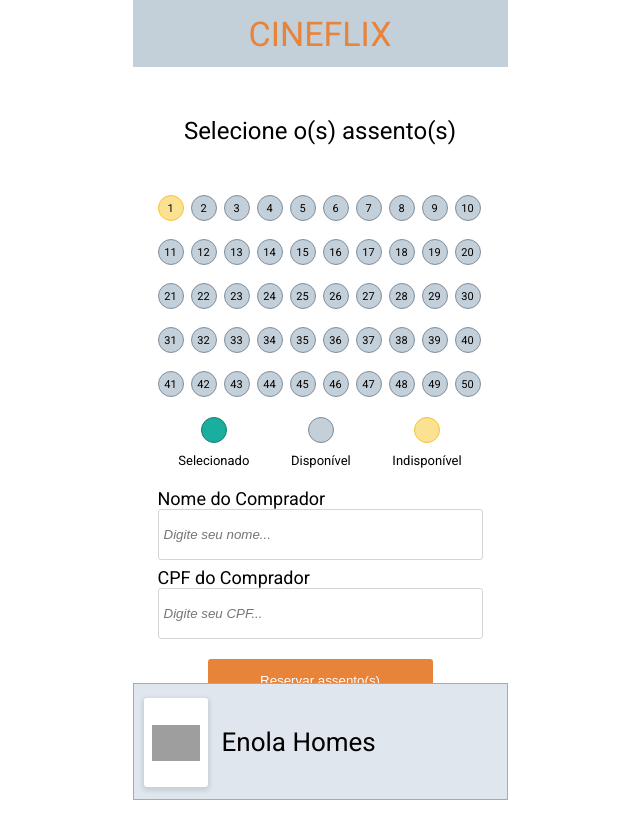
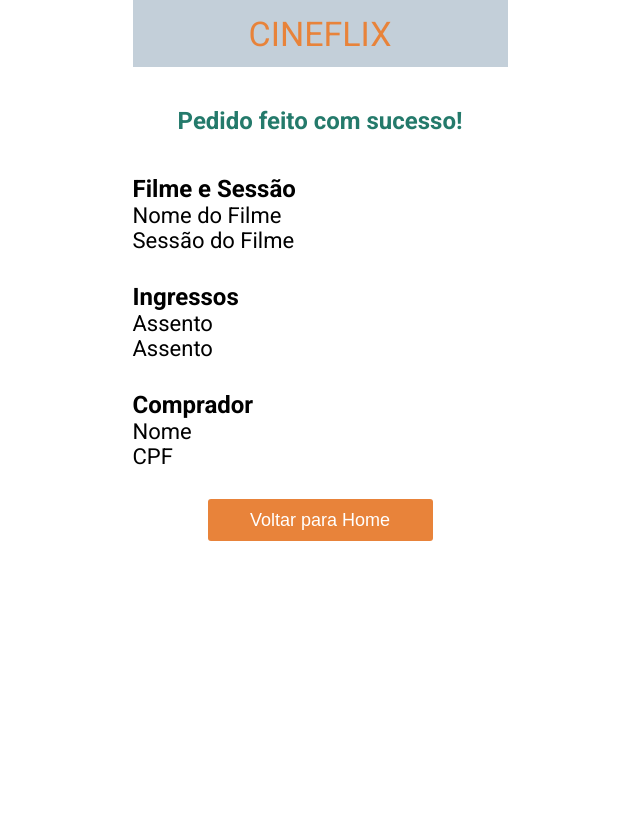
Before and after one commit to tarikochuery/projeto10-cineflex, a React (Create React App) app: page / in a window 1280 px wide. Shown: the top 838 px of the page, without its empty margins (320-960 px from the left). After the commit the page ends 800 px from the top, so only its background shows below. Built offline with nearby package versions, Linux system fonts and the light colour scheme; grey boxes are pictures that could not be loaded; a web font is replaced by a local one.

Commit message:
Layout Success component finished

```diff
--- a/src/components/App/App.jsx
+++ b/src/components/App/App.jsx
@@ -2,14 +2,14 @@ import { Footer } from "../Footer/Footer";
 import { Header } from "../Header/Header";
 import { Seats } from "../Seats/Seats";
 import { Sessions } from "../Sessions/Sessions";
+import { Success } from "../Success/Success";
 import { StyledApp } from "./style";
 
 export function App() {
   return (
     <StyledApp>
       <Header />
-      <Seats />
-      <Footer />
+      <Success />
     </StyledApp>
   );
 }
--- /dev/null
+++ b/src/components/Success/Success.jsx
@@ -0,0 +1,25 @@
+import { StyledSuccess } from "./style";
+
+export const Success = () => {
+  return (
+    <StyledSuccess>
+      <strong>Pedido feito com sucesso!</strong>
+      <div className="info-container">
+        <strong>Filme e Sessão</strong>
+        <p>Nome do Filme</p>
+        <p>Sessão do Filme</p>
+      </div>
+      <div className="info-container">
+        <strong>Ingressos</strong>
+        <p>Assento</p>
+        <p>Assento</p>
+      </div>
+      <div className="info-container">
+        <strong>Comprador</strong>
+        <p>Nome</p>
+        <p>CPF</p>
+      </div>
+      <button>Voltar para Home</button>
+    </StyledSuccess>
+  )
+}
--- /dev/null
+++ b/src/components/Success/style.js
@@ -0,0 +1,41 @@
+import styled from "styled-components";
+
+export const StyledSuccess = styled.div`
+  display: flex;
+  flex-direction: column;
+  align-items: center;
+
+  padding-top: 4rem;
+  width: 100%;
+
+  & > strong {
+    font-size: 2.4rem;
+    color: #247A6B;
+    text-align: center;
+    margin-bottom: 4rem;
+  }
+
+  .info-container {
+    margin-bottom: 3rem;
+    align-self: flex-start;
+  }
+
+  .info-container strong {
+    font-size: 2.4rem;
+  }
+
+  .info-container p {
+    font-size: 2.2rem;
+  }
+
+  button {
+    width: 100%;
+    max-width: 22.5rem;
+    background-color: #E8833A;
+    color: #fff;
+    height: 4.2rem;
+    border: none;
+    border-radius: 0.3rem;
+    font-size: 1.8rem;
+  }
+`
```
